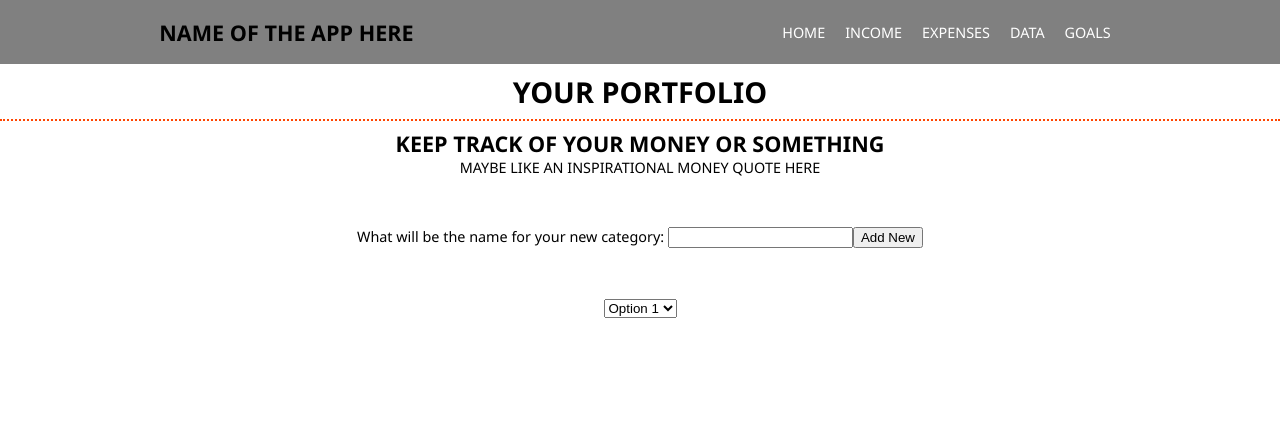
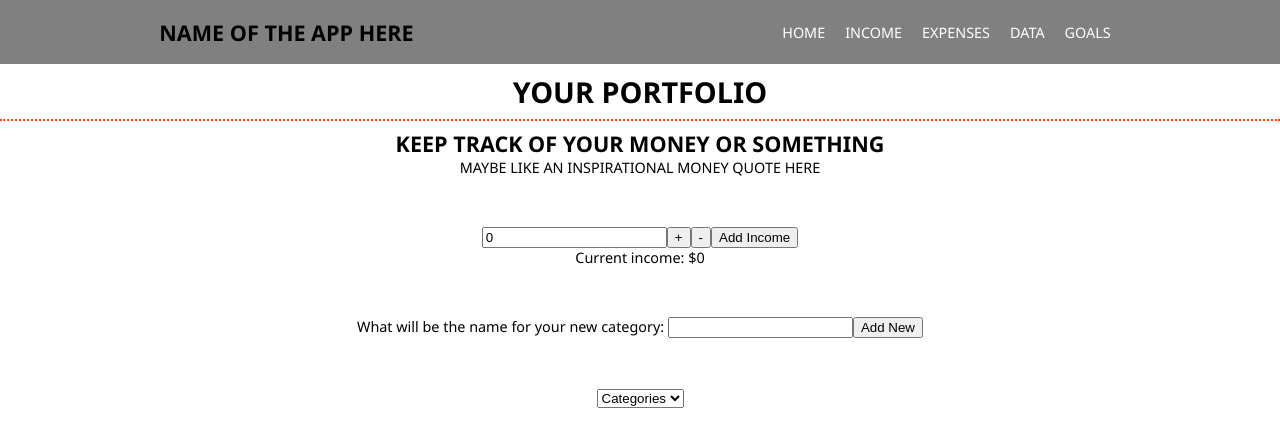
Before and after one commit to Vestigialmars5/finances_app, a React (Create React App) app: page / in a window 1280 px wide. Shown: the top 446 px of the page. Built offline with nearby package versions, Linux system fonts and the light colour scheme.

Commit message:
trying something new

```diff
--- a/src/App.js
+++ b/src/App.js
@@ -1,20 +1,57 @@
 import {useState} from 'react'
 import './App.css';
 
-function NewExpenses() {
+// new income section component
+function NewIncome(props) {
+  // set the useState for the incomeAmount
+  const [incomeAmount, setIncomeAmount] = useState(0);
+
+  // function to do store the income if the incomeAmount is more than 0
+  function handleStoringIncome() {
+    if (incomeAmount > 0) {
+      props.onStoreIncome(incomeAmount);
+      setIncomeAmount(0);
+    }
+    else {
+      alert("Can't add add 0 or less than 0 to your income, can you? That would be an expense. Just input a normal positive number o_o")
+      setIncomeAmount(0);
+    }
+  }
+
+  return (
+    <>
+      <input type="number" value={incomeAmount} onChange={e => setIncomeAmount(parseInt(e.target.value))} />
+      <button className="plus-minus">+</button>
+      <button className="plus-minus">-</button>
+      <button className='addIncome' onClick={handleStoringIncome}>Add Income</button>
+      <p>Current income: ${props.myIncome}</p>
+    </>
+  );
+}
+
+// new expenses section component
+function NewExpenses(props) {
+  // define the category useState for input change
   const [category, setCategory] = useState("");
 
+  // everytime a character changes in the input box handle input change
   function handleInputChange(event) {
-    setCategory(event.target.value)
-    console.log(category)
+    // setCategory to the value inputed during the event
+    setCategory(event.target.value);
   }
 
+  // add a new category to options on click Add New
   function addCategory() {
-
+    // set the category to a var to manipulate it
+    const newCategory = category;
+    // lift it up
+    props.onAddCategory(newCategory);
+    // reset the category
+    setCategory("")
   }
 
-
   return (
+    // displays a text an input box and the add new bttn
     <>
       <label htmlFor="category-input">What will be the name for your new category: </label>
       <input type="text" value={category} onChange={handleInputChange} />
@@ -23,7 +60,39 @@ function NewExpenses() {
   );
 }
 
+// dropdown menu component
+function CategoryDropdown(props) {
+  return (
+    // displays a dropdown menu, the default value will be the default value set with setCategories
+    // per category in categories display it as an option
+    <select id="category-dropdown" defaultValue={props.categories[0]}>
+      {props.categories.map((category) => (
+      <option key={category} value={category}>{category}</option>))}
+    </select>
+  );
+}
+
+// app component
 const App = () => {
+  // define the categories useState for when a new category is added to the categories
+  // default value of ["options"]
+  const [categories,setCategories] = useState(["Categories"]);
+  // define the myIncome useState for when we update income
+  const [myIncome, setMyIncome] = useState(0);
+
+  // handle the new category with it as an parameter
+  function handleAppCategory(newCategory) {
+    // change the state of the categories
+    // by making the previous categories in the list to a list with all prevs plus the added one
+    setCategories((prevCategories) => [...prevCategories, newCategory]);
+  }
+
+  // sets the myIncome to the income amount to new amount plus the past amount
+  function handleStoreIncome(incomeAmount) {
+    // i think the incomeAmount is passed as the prevIncome and we add the incomeAmount
+    setMyIncome(prevIncome => prevIncome + incomeAmount);
+  }
+
 
   return (
     <>
@@ -49,15 +118,14 @@ const App = () => {
             <h2>KEEP TRACK OF YOUR MONEY OR SOMETHING</h2>
             <p>MAYBE LIKE AN INSPIRATIONAL MONEY QUOTE HERE</p>
           </div>
+          <div className='add-income'>
+            <NewIncome onStoreIncome={handleStoreIncome} myIncome={myIncome}/>
+          </div>
           <div className="add-categories">
-            <NewExpenses />
+            <NewExpenses onAddCategory={handleAppCategory}/>
           </div>
-          <div className="category-dropdown">
-            <select id="category-dropdown">
-              <option value="option1">Option 1</option>
-              <option value="option2">Option 2</option>
-              <option value="option3">Option 3</option>
-            </select>
+          <div className='category-dropdwon'>
+            <CategoryDropdown categories={categories}/>
           </div>
         </main>
       </div>
@@ -67,3 +135,18 @@ const App = () => {
 }
 
 export default App;
+
+
+/* 1. an app that helps you organice your income expenses and give an analisis on how that money is used.
+2. people that rely on tracking their money in a spreadsheet document. it takes a lot of time and it is not automated.
+3. i want to include a way to add a new expense and be able to categorice it into whatever form of expense it is (medical, groceries,etc). i want it to be able to take in your income and be able to add where that income came from like with the expenses. also adding an optional description for each of those. i want it to display your current money after taking in the input or salary for the month and substracting after each expense. i also want it to be able to display data on those expenses and show where most of the money is used in and other analisis stuff.
+4. i want it to be a website and then i want to develop a mobile app for it so that it can be more portable.
+5. no
+6. im learning about everything so anything goes, im going with react because of its dynamic displaying of elements without reloding each time.
+7. the code provided before is all the stuff being displayed. i created this project using npx create-app... so i have a lot of other files and dependencies. the code before was the app.js in src folder.
+8. no
+9. i dont have a budget or anything, im also the only one working on this.
+
+this is a project im doing so that i have something to shoe in my portfolio */
+
+/* 54 6f 20 72 65 63 61 70 20 77 68 61 74 20 77 65 20 64 69 73 63 75 73 73 65 64 2c 20 77 65 20 74 61 6c 6b 65 64 20 61 62 6f 75 74 20 74 68 65 20 66 6f 6c 6c 6f 77 69 6e 67 20 70 6f 69 6e 74 73 20 79 6f 75 20 63 6f 75 6c 64 20 61 64 64 20 69 6e 20 74 68 65 20 66 75 74 75 72 65 2e 0a 0a 48 65 72 65 20 61 72 65 20 73 6f 6d 65 20 69 64 65 61 73 20 66 6f 72 20 6d 6f 72 65 20 66 65 61 74 75 72 65 73 20 79 6f 75 20 63 6f 75 6c 64 20 61 64 64 20 69 6e 20 74 68 65 20 66 75 74 75 72 65 3a 0a 31 2e 20 61 6e 20 61 70 70 20 74 68 61 74 20 68 65 6c 70 73 20 79 6f 75 20 6f 72 67 61 6e 69 7a 65 20 79 6f 75 72 20 69 6e 63 6f 6d 65 20 65 78 70 65 6e 73 65 73 20 61 6e 64 20 67 69 76 65 73 20 61 6e 20 61 6e 61 6c 79 73 69 73 20 6f 6e 20 68 6f 77 20 74 68 61 74 20 6d 6f 6e 65 79 20 69 73 20 75 73 65 64 2e 0a 32 2e 20 70 65 6f 70 6c 65 20 74 68 61 74 20 72 65 6c 79 20 6f 6e 20 74 72 61 63 6b 69 6e 67 20 74 68 65 69 72 20 6d 6f 6e 65 79 20 69 6e 20 61 20 73 70 72 65 61 64 73 68 65 65 74 20 64 6f 63 75 6d 65 6e 74 2e 20 69 74 20 74 61 6b 65 */
```
Also changed, not shown: 1 other file (tests, documents, lock files or other folders).
